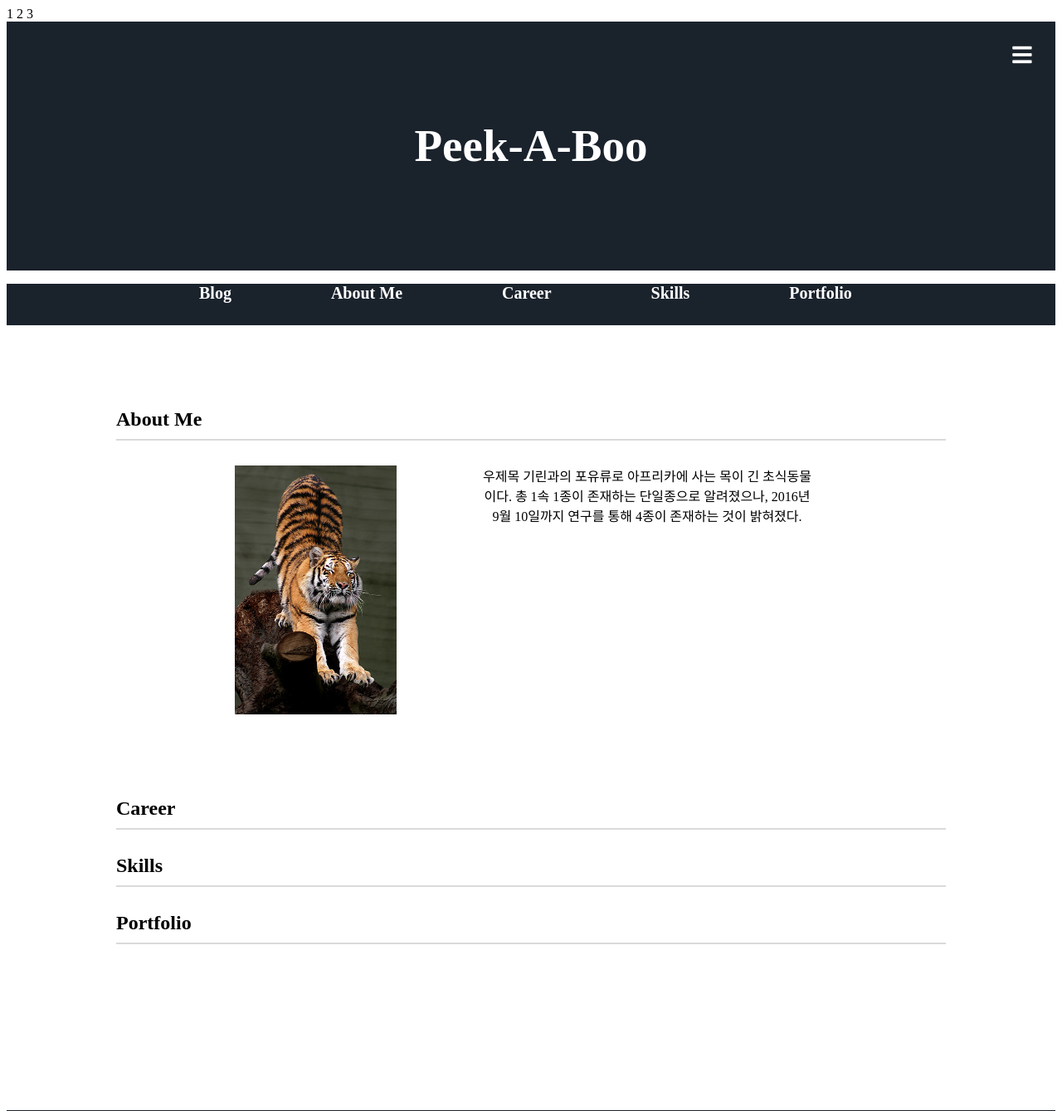
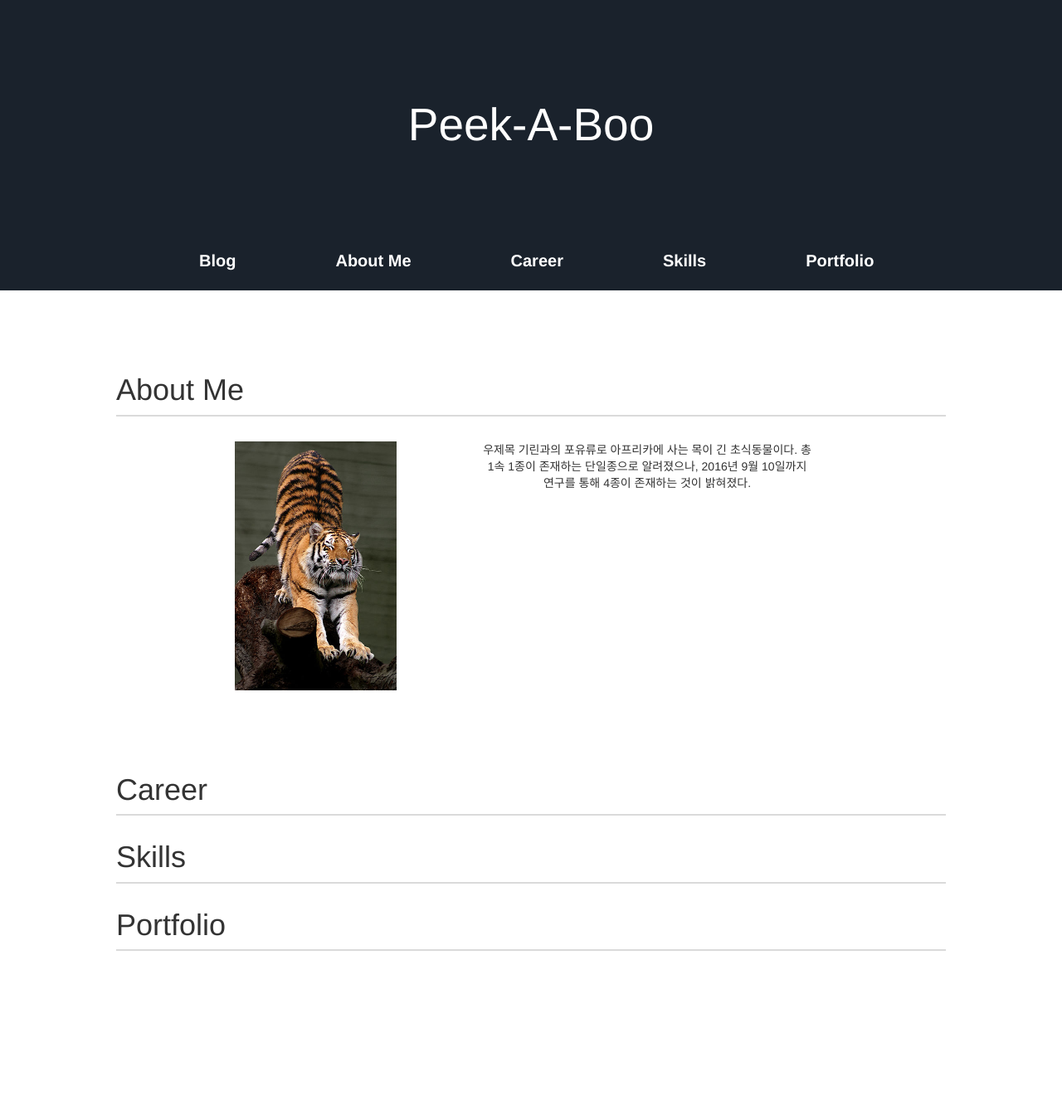
Before and after one commit to Nyamcat/blog, a Django app: page / in a window 1280 px wide. Shown: the top 1339 px of the page at 83% size. Run offline with Django 3.2, Linux system fonts and the light colour scheme; parts of the project's set-up code (start-up, migrations or seed data) failed here and were passed over; some libraries are stand-ins or nearby versions.

Commit message:
Revert "side menu"
This reverts commit 7e8c1315404db5cdfc148416c68498ba3ec0206a.

```diff
--- a/project/main/templates/main/footer.html
+++ b/project/main/templates/main/footer.html
@@ -1,5 +1,4 @@
 {% load staticfiles %}
-</div>
 </body>
 <footer>
     <p style="padding-top:25px;">© Peek-a-Boo</p>
--- a/project/main/templates/main/header.html
+++ b/project/main/templates/main/header.html
@@ -1,43 +1,16 @@
 {% load staticfiles %}
 <head>
+    <link rel="stylesheet" href="https://maxcdn.bootstrapcdn.com/bootstrap/3.3.2/css/bootstrap.min.css">
     <link rel="stylesheet" href="https://cdn.rawgit.com/konpa/devicon/df6431e323547add1b4cf45992913f15286456d3/devicon.min.css">
     <script src="https://ajax.googleapis.com/ajax/libs/jquery/3.1.1/jquery.min.js"></script>
-
-    <link rel="stylesheet" href="https://use.fontawesome.com/releases/v5.0.13/css/all.css" integrity="sha384-DNOHZ68U8hZfKXOrtjWvjxusGo9WQnrNx2sqG0tfsghAvtVlRW3tvkXWZh58N9jp" crossorigin="anonymous">
-
-    <link rel="stylesheet" type="text/css" href="{% static 'semantic/semantic.min.css' %}" >
-    <script src="{% static 'semantic/semantic.min.js' %}"></script>
-
     <script type="text/javascript" charset="utf-8" src="{% static 'js/default.js' %}"></script>
     <link rel="stylesheet" href="{% static 'css/default.css' %}">
 </head>
 <body>
-
-<div class="ui right sidebar inverted vertical menu">
-    <a class="item">
-        1
-    </a>
-    <a class="item">
-        2
-    </a>
-    <a class="item">
-        3
-    </a>
-</div>
-<div class="pusher">
-
     <section id="head">
-        <button id="menu"><i class="fas fa-bars fa-2x"></i></button>
         <div id="logo">
             <a href="/">
                 <h1>Peek-A-Boo</h1>
             </a>
         </div>
-
-        <script>
-            $('#menu').click(function() {
-            $('.sidebar').sidebar('setting', 'transition', 'overlay').sidebar('toggle');
-            });
-        </script>
-
     </section>
--- a/project/static/css/default.css
+++ b/project/static/css/default.css
@@ -13,8 +13,6 @@
 
 footer {background: #1a222c; width:100%; height:250px; font-size:50px; text-align:center; color:white; margin-top:200px;}
 footer p {font-size:14px;}
-
-#menu {background: #1a222c; float:right; margin:20px; height:40px; width:40px; border: none; color:white;}
 
 #indexsection {width:100%;}
 
```
